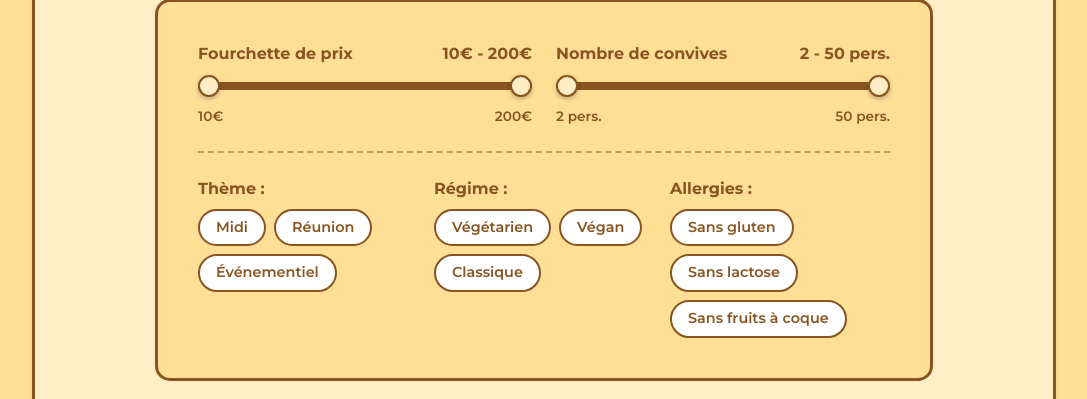
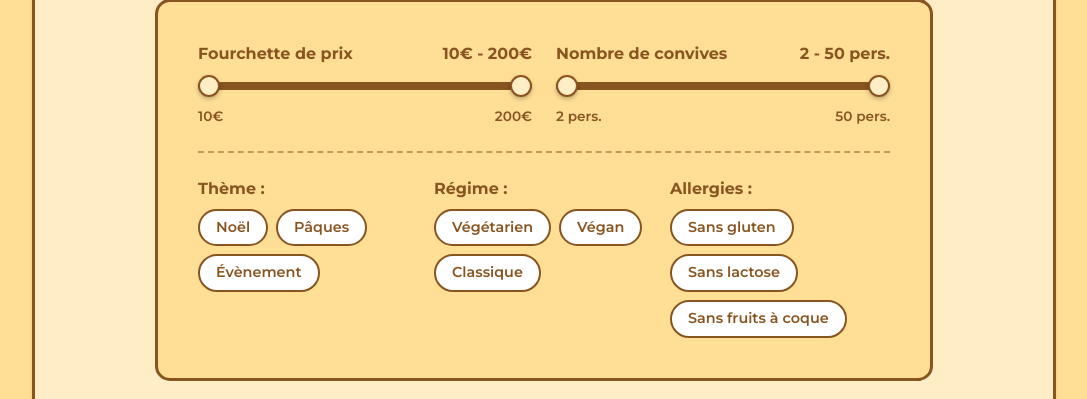
Before and after one commit to anthonymulapro-tech/Vite-Et-Gourmand, a Flask app: page /menus in a window 1280 px wide. Shown: the part 493-892 px from the top of the page, without its empty margins (96-1183 px from the left). Run offline with Flask 3, Linux system fonts and the light colour scheme.

Commit message:
fix: erreur de nom dans thème

```diff
--- a/frontend/templates/menus.html
+++ b/frontend/templates/menus.html
@@ -65,13 +65,13 @@
                 <span class="checkbox-group-title">Thème :</span>
                 <div class="d-flex flex-wrap gap-2 mt-2">
                     <input type="checkbox" class="btn-check" id="theme-midi" autocomplete="off">
-                    <label class="btn btn-outline-custom-pill" for="theme-midi">Midi</label>
+                    <label class="btn btn-outline-custom-pill" for="theme-midi">Noël</label>
 
                     <input type="checkbox" class="btn-check" id="theme-reunion" autocomplete="off">
-                    <label class="btn btn-outline-custom-pill" for="theme-reunion">Réunion</label>
+                    <label class="btn btn-outline-custom-pill" for="theme-reunion">Pâques</label>
 
                     <input type="checkbox" class="btn-check" id="theme-evenement" autocomplete="off">
-                    <label class="btn btn-outline-custom-pill" for="theme-evenement">Événementiel</label>
+                    <label class="btn btn-outline-custom-pill" for="theme-evenement">Évènement</label>
                 </div>
             </div>
 
```
